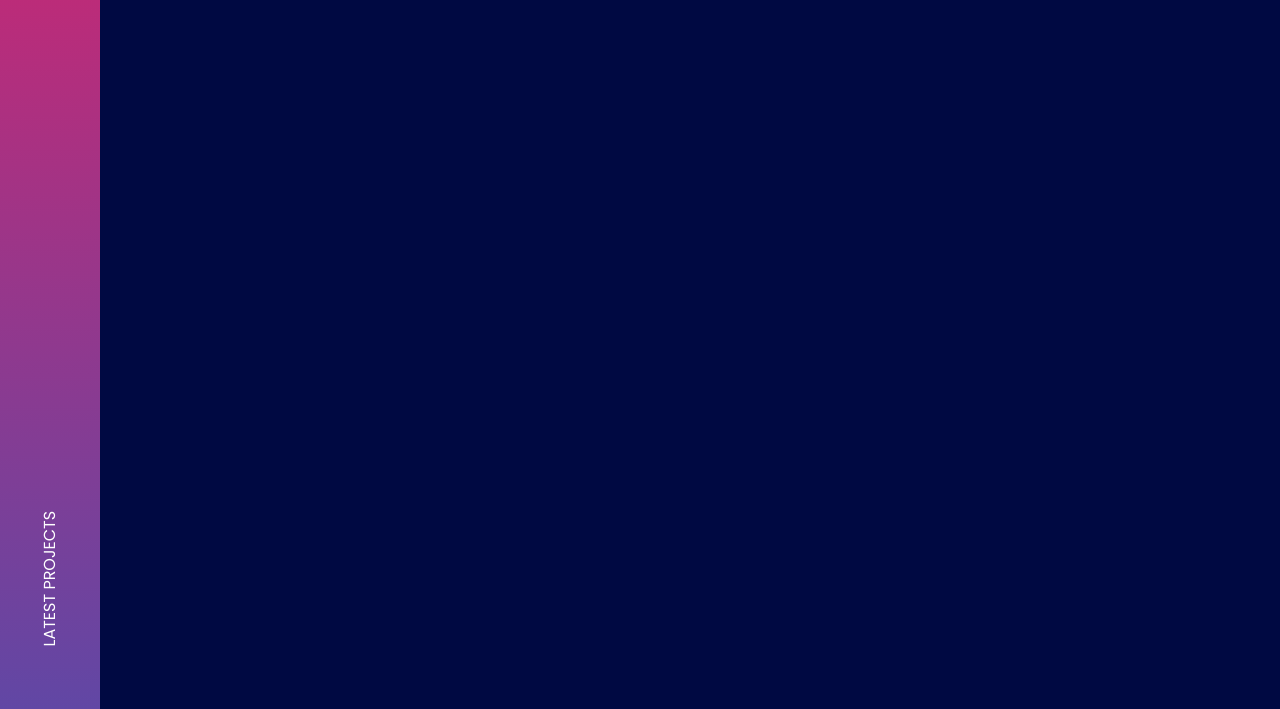
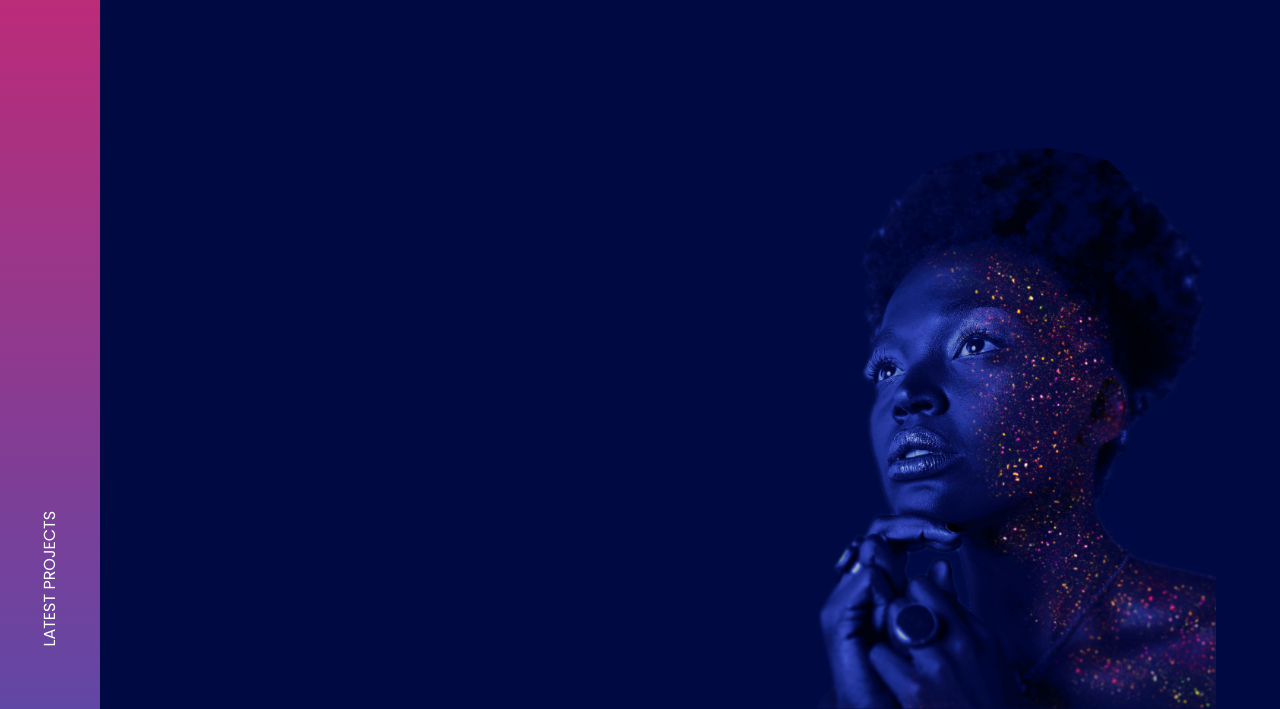
Before and after one commit to CJR85/modeern-web-header, a plain HTML site: page index.html in a window 1280 px wide. Shown: the part 91-800 px from the top of the page. Drawn offline with Linux system fonts and the light colour scheme.

Commit message:
Style background image

```diff
--- a/style.css
+++ b/style.css
@@ -14,6 +14,10 @@
   padding-left: 11%;
   padding-right: 8%;
   position: relative;
+  background-image: url(img/photo.png);
+  background-size: 38%;
+  background-repeat: no-repeat;
+  background-position: 92% 100%;
 }
 
 .top-nav {
```
